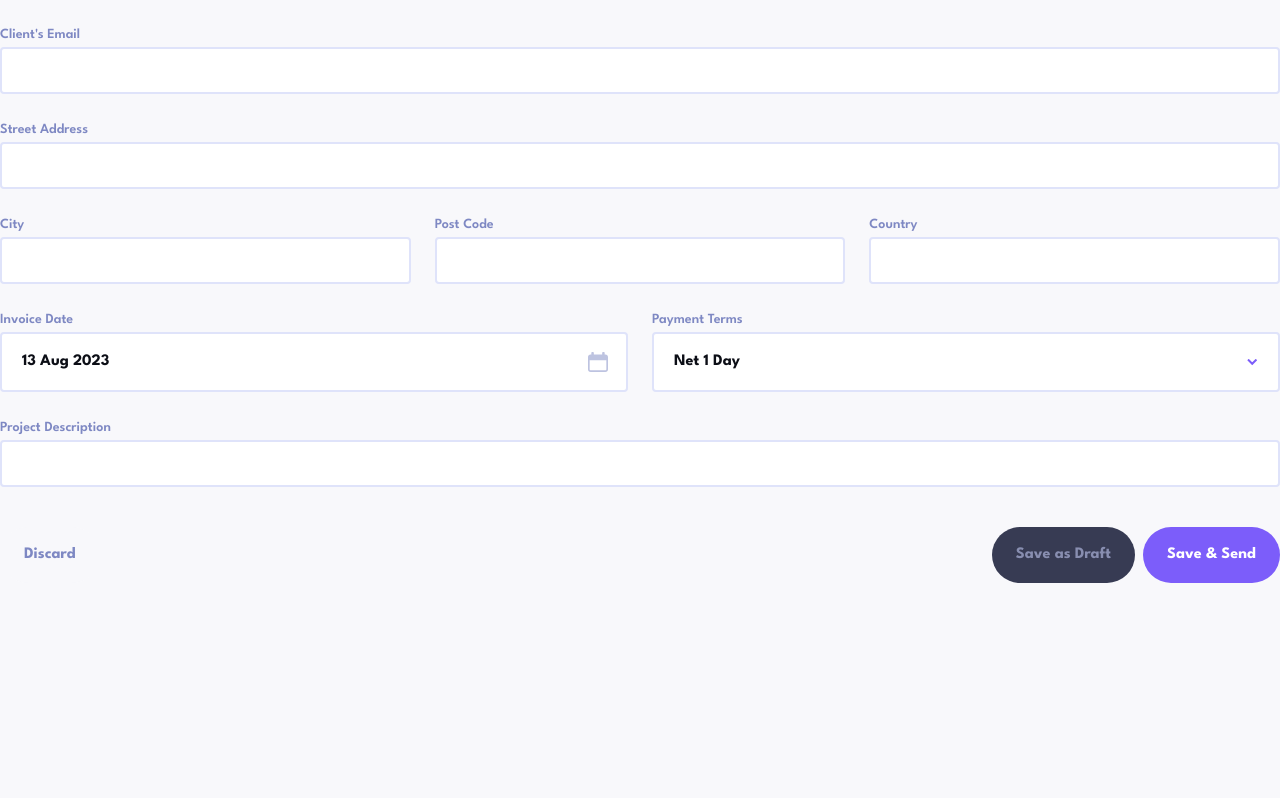
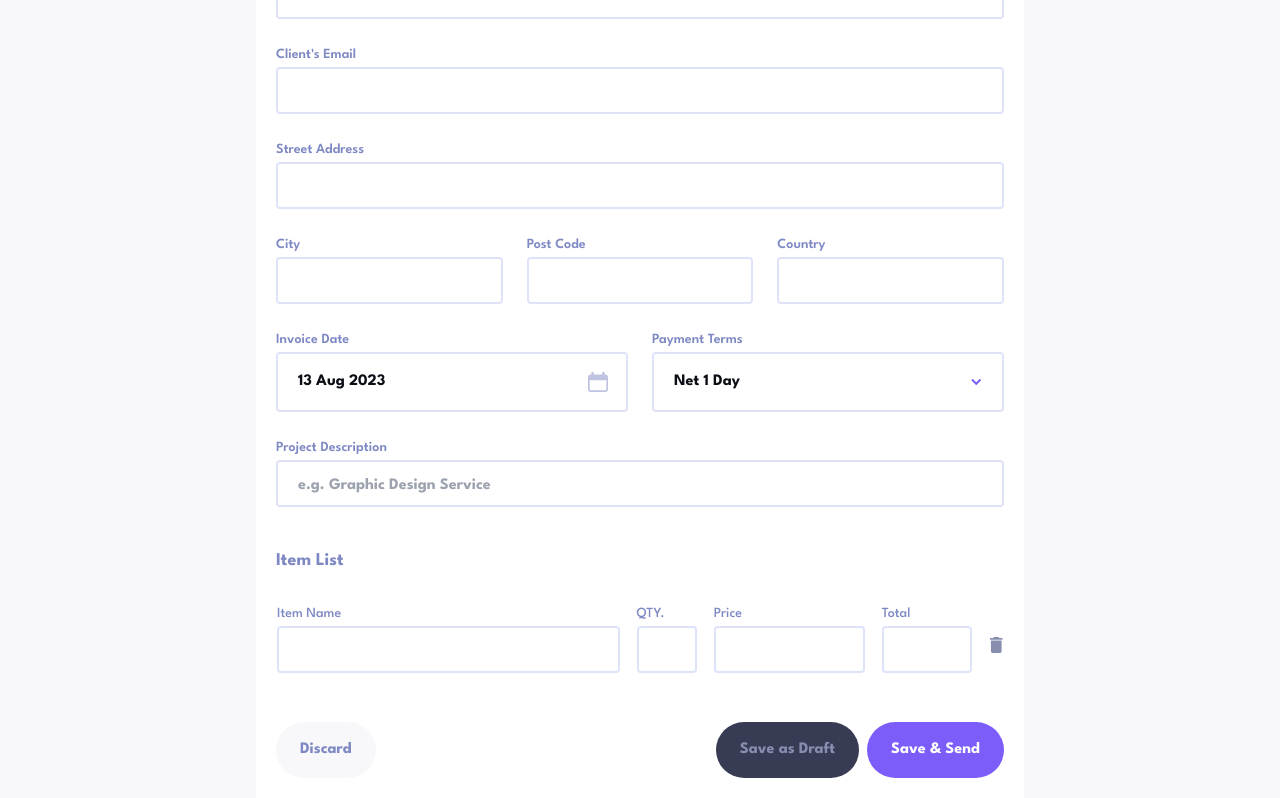
Before and after one commit to Javieer57/FEM-invoice-app, a React (Vite) app: page /test in a window 1280 px wide. Shown: the part 426-1224 px from the top of the page. Before the commit the page ends 1009 px from the top, so only its background shows below. Built offline with nearby package versions, Linux system fonts and the light colour scheme.

Commit message:
feat: list of items (markup)

```diff
--- a/src/components/forms/NewInvoiceForm.jsx
+++ b/src/components/forms/NewInvoiceForm.jsx
@@ -2,6 +2,7 @@ import { FormProvider, useForm } from "react-hook-form";
 import { TextInput, Select, DatePicker } from "./inputs";
 import { PillBtn } from "../PillBtn";
 import { useFormUtilities } from "../../hooks";
+import { useState } from "react";
 
 const paymentTerms = [
   { id: 1, name: "Net 1 Day" },
@@ -20,13 +21,14 @@ export const NewInvoiceForm = () => {
   };
 
   return (
-    <div>
+    <div className="mx-auto max-w-3xl bg-white p-5">
       <h2 className="mb-5 text-2xl font-bold">New Invoice</h2>
 
       <FormProvider {...methods}>
         <form onSubmit={methods.handleSubmit(onSubmit)}>
           <BillFrom />
           <BillTo />
+          <Items />
           <Actions />
         </form>
       </FormProvider>
@@ -86,8 +88,93 @@ const BillTo = () => {
           />
         </div>
 
-        <TextInput label="Project Description" id="billToProjectDescription" />
+        <TextInput
+          label="Project Description"
+          id="billToProjectDescription"
+          placeholder="Graphic Design Service"
+        />
       </div>
+    </section>
+  );
+};
+
+const Items = () => {
+  const [Items, setItems] = useState([]);
+
+  return (
+    <section className="mb-12">
+      <h3 className="mb-7 text-lg font-bold text-purple300">Item List</h3>
+
+      <table className="new-invoice-form-table">
+        <thead>
+          <tr>
+            <th>Item Name</th>
+            <th>
+              <abbr className="no-underline" title="quantity">
+                QTY.
+              </abbr>
+            </th>
+            <th>Price</th>
+            <th colSpan={2}>Total</th>
+          </tr>
+        </thead>
+
+        <tbody>
+          <tr>
+            <td>
+              <TextInput id="itemName" />
+            </td>
+            <td>
+              <TextInput id="itemQty" type="number" />
+            </td>
+            <td>
+              <TextInput id="itemPrice" type="number" />
+            </td>
+            <td>
+              <TextInput id="itemTotal" type="number" />
+            </td>
+            <td className="text-right">
+              <button
+                onClick={() => setItems([...Items, {}])}
+                className="text-gray200 transition-colors hover:text-orange600 focus:text-orange-600"
+              >
+                <svg width="13" height="16" xmlns="http://www.w3.org/2000/svg">
+                  <path
+                    d="M11.583 3.556v10.666c0 .982-.795 1.778-1.777 1.778H2.694a1.777 1.777 0 01-1.777-1.778V3.556h10.666zM8.473 0l.888.889h3.111v1.778H.028V.889h3.11L4.029 0h4.444z"
+                    fill="currentColor"
+                    fill-rule="nonzero"
+                  />
+                </svg>
+              </button>
+            </td>
+          </tr>
+        </tbody>
+      </table>
+
+      {/* <div className="mb-10 grid gap-6">
+        {Items.lenght > 0 ? (
+          Items.map((item, index) => {
+            return (
+              <div
+                key={index}
+                className="grid grid-cols-2 gap-6 tablet:grid-cols-3"
+              >
+                <TextInput label="Item Name" id="itemName" />
+                <TextInput label="Qty" id="itemQty" type="number" />
+                <TextInput label="Price" id="itemPrice" type="number" />
+                <TextInput label="Total" id="itemTotal" type="number" />
+              </div>
+            );
+          })
+        ) : (
+          <div className="flex justify-center">
+            <span>Item Name</span>
+            <span>Qty. </span>
+            <span>Price </span>
+            <span>Total</span>
+          </div>
+        )}
+      </div> */}
     </section>
   );
 };
--- a/src/styles/_base.scss
+++ b/src/styles/_base.scss
@@ -8,3 +8,14 @@ body {
   @apply bg-purple100 text-darkblue900;
   font-family: "League Spartan", sans-serif;
 }
+
+input[type="number"]::-webkit-inner-spin-button,
+input[type="number"]::-webkit-outer-spin-button {
+  -webkit-appearance: none;
+  appearance: none;
+  margin: 0;
+}
+
+input[type="number"] {
+  -moz-appearance: textfield;
+}
--- a/src/styles/components/_tables.scss
+++ b/src/styles/components/_tables.scss
@@ -153,3 +153,31 @@
     }
   }
 }
+
+.new-invoice-form-table {
+  th {
+    @apply text-left text-sm font-medium text-purple300;
+  }
+
+  thead th {
+    &:nth-child(1) {
+      @apply w-full max-w-[42.46%];
+    }
+    &:nth-child(2) {
+      @apply w-full max-w-[9.12%];
+    }
+    &:nth-child(3) {
+      @apply w-full max-w-[19.84%];
+    }
+    &:nth-child(4) {
+      @apply w-full max-w-[13.46%];
+    }
+    &:nth-child(5) {
+      @apply w-full max-w-[2.38%];
+    }
+  }
+
+  tbody td:not(:last-child) {
+    @apply pr-4;
+  }
+}
```
